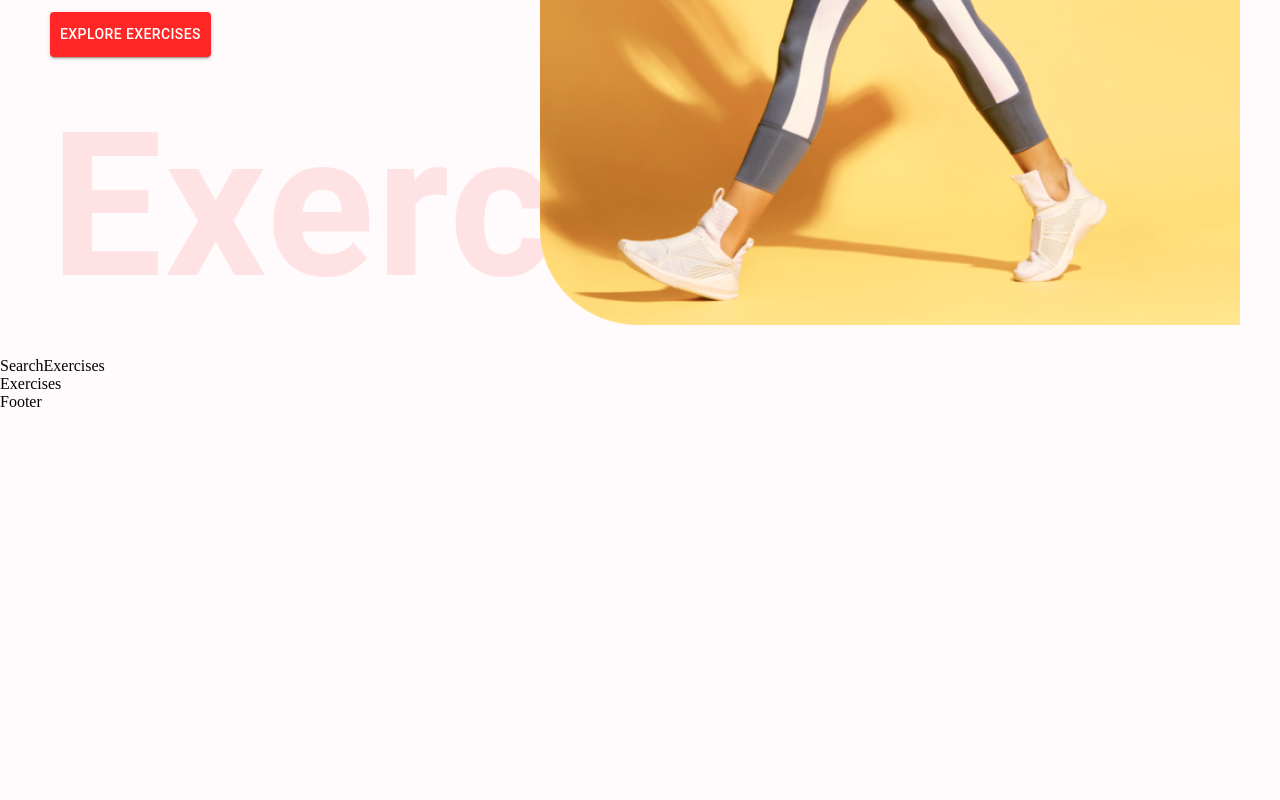
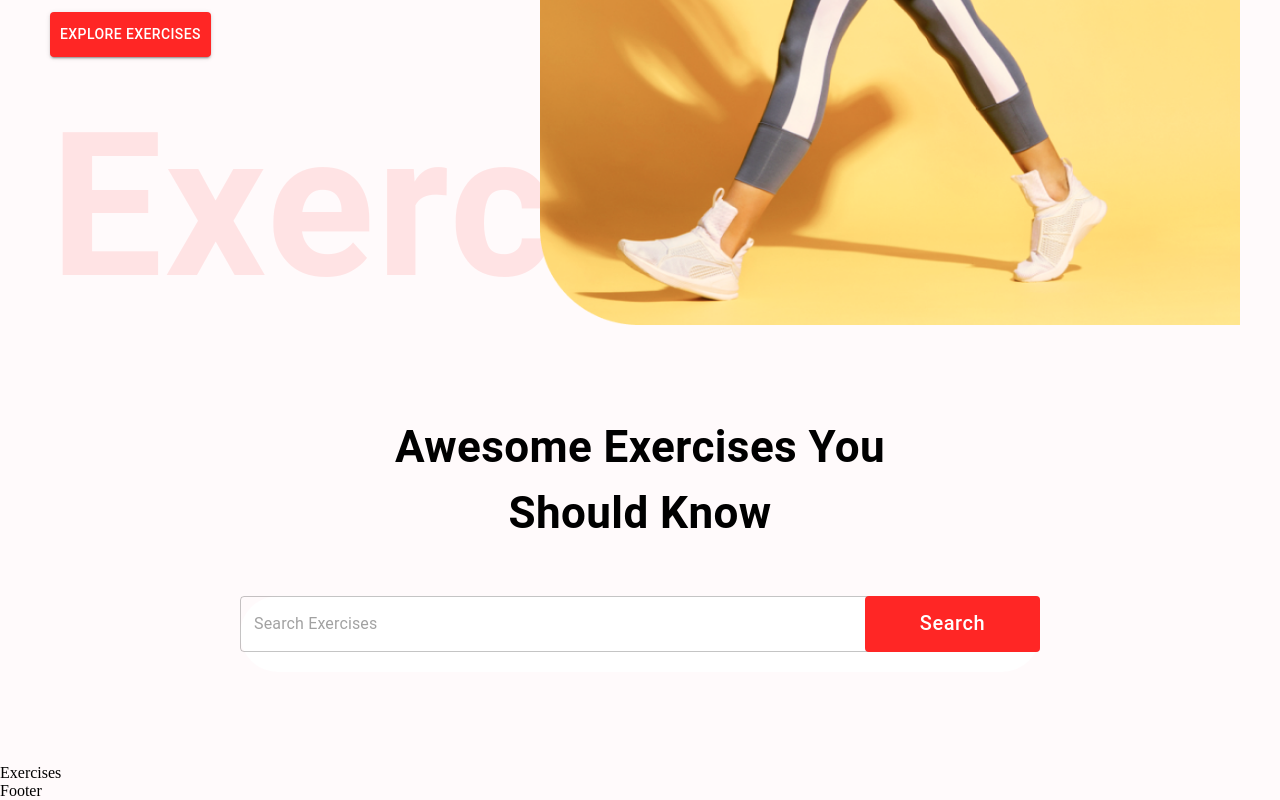
Before and after one commit to coderKrysio/Fitness_Fanatic, a Next.js app: page / in a window 1280 px wide. Shown: the part 575-1375 px from the top of the page. Before the commit the page ends 986 px from the top, so only its background shows below. Built offline with nearby package versions, Linux system fonts and the light colour scheme.

Commit message:
added search bar

```diff
--- a/src/components/SearchExercises.tsx
+++ b/src/components/SearchExercises.tsx
@@ -1,5 +1,72 @@
+import { Box, Button, Stack, TextField, Typography } from "@mui/material"
+import { useState } from "react"
+
 export const SearchExercises = () => {
+    const [search, setSearch] = useState('');
+
+    const handleSearch = async () => {
+        if(search) {
+            // const exerciseData = await fetchData();
+        }
+    }
+
     return (
-        <div>SearchExercises</div>
+        <Stack
+            alignItems={'center'}
+            mt={'37px'}
+            justifyContent={'center'}
+            p={'20px'}
+        >
+            <Typography
+                fontWeight={700}
+                sx={{
+                    fontSize: { lg: '44px', xs: '30px' },
+                }}
+                mb={'50px'}
+                textAlign={'center'}
+            >
+                Awesome Exercises You <br /> Should Know
+            </Typography>
+
+            <Box
+                position={'relative'}
+                mb={'72px'}
+            >
+                <TextField
+                    sx={{
+                        width: { lg: '800px', xs: '350px'},
+                        height: '76px',
+                        backgroundColor: '#fff',
+                        borderRadius: '40px',
+                        input: {
+                            fontWeight: '700px',
+                            border: 'none',
+                            borderRadius: '4px'
+                        }
+                    }}
+                    value={search}
+                    onChange={(e) => setSearch(e.target.value.toLowerCase())}
+                    placeholder="Search Exercises"
+                    type="text"
+                />
+
+                <Button
+                    className="search-btn"
+                    sx={{
+                        bgcolor: '#ff2625',
+                        color: '#fff',
+                        textTransform: 'none',
+                        width: { lg: '175px', xs: '80px' },
+                        fontSize: { lg: '20px', xs: '14px' },
+                        height: '56px',
+                        position: 'absolute',
+                        right: 0,
+                    }}
+                    onClick={handleSearch}
+                >
+                    Search
+                </Button>
+            </Box>
+        </Stack>
     )
 }
```
